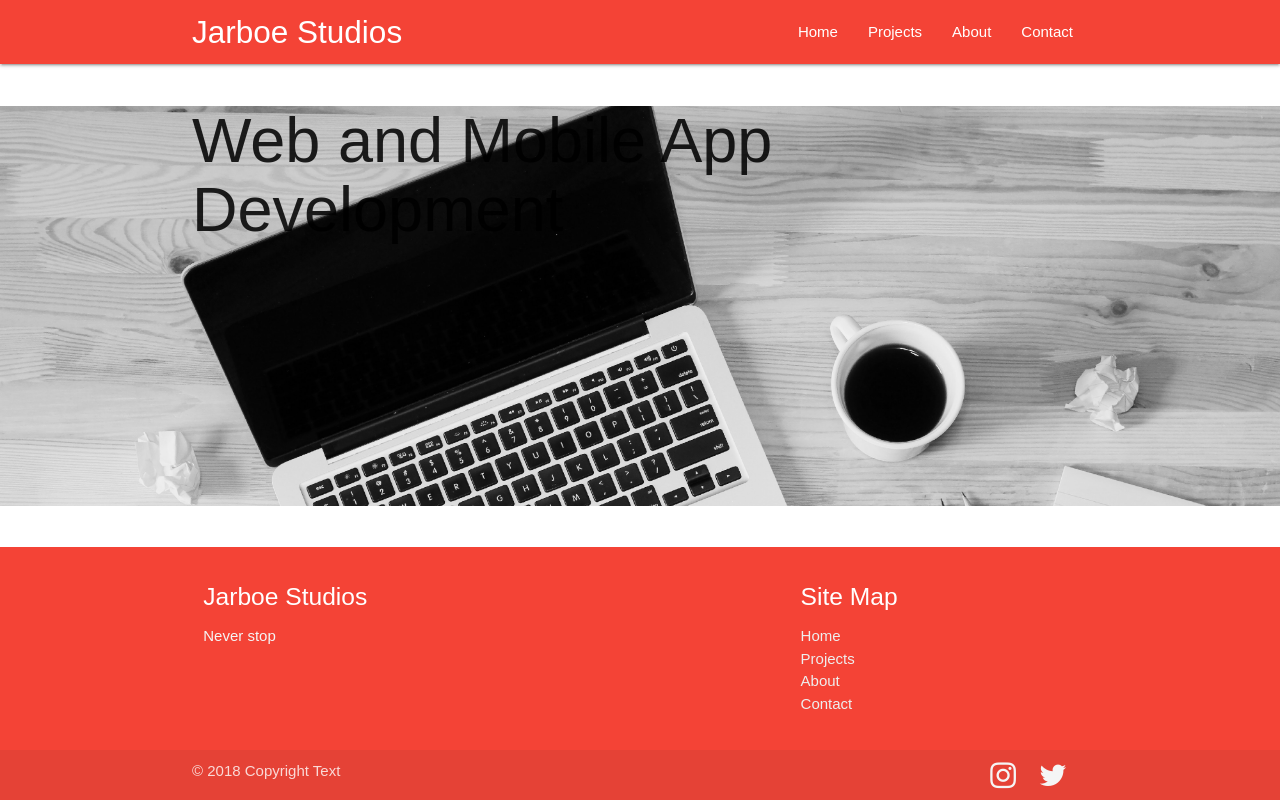
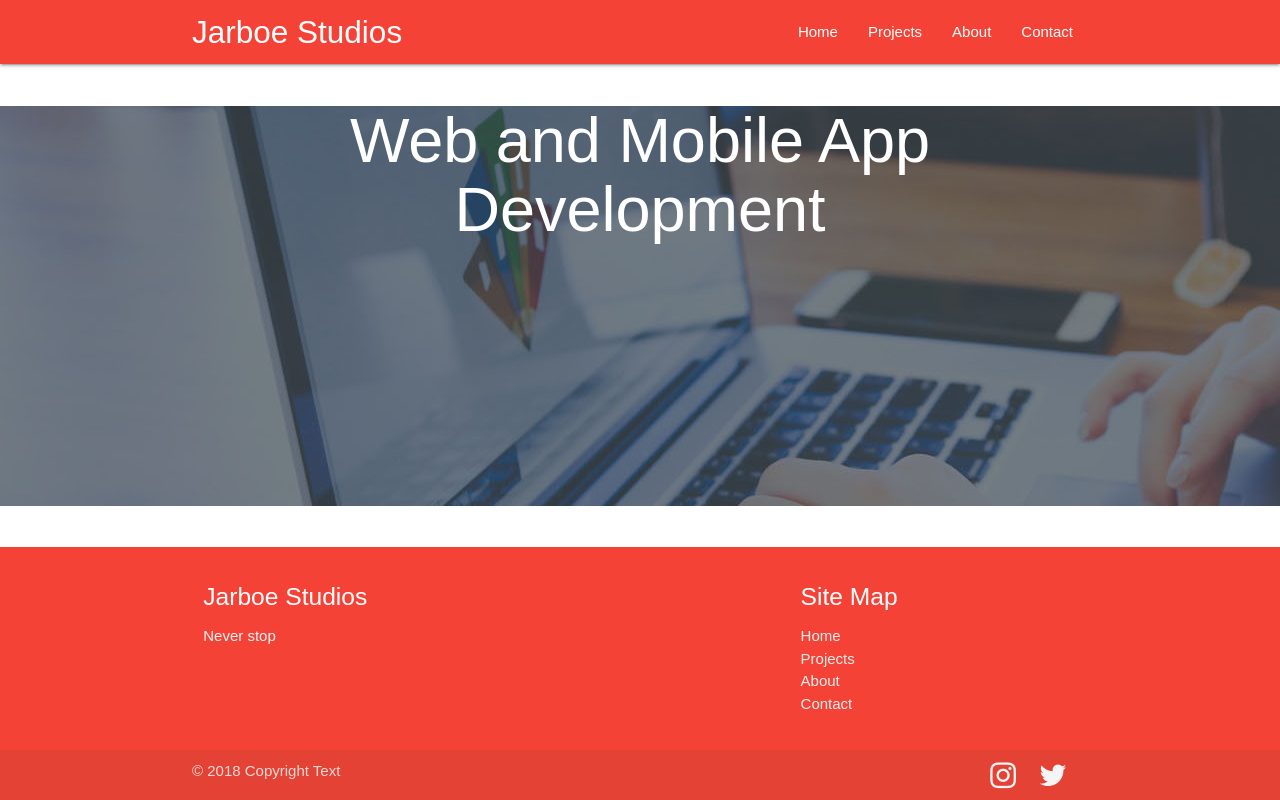
Before and after one commit to andrejarboe/jarboe, a React (Create React App) app in the folder client/: page / in a window 1280 px wide. Built offline with nearby package versions, Linux system fonts and the light colour scheme.

Commit message:
changed shocase img

```diff
--- a/client/src/pages/Home/Home.css
+++ b/client/src/pages/Home/Home.css
@@ -2,8 +2,10 @@
 
 #showcase{
   min-height: 400px;
-  background: url(../../images/lauren-mancke-60627-unsplash.jpg) no-repeat ;
-  background-size: cover;
+  background: url(../../images/showcase.jpg) no-repeat 0 -400px;
+  text-align: center;
+  color: white;
+  /* background-size: cover;
   -webkit-filter: grayscale(100%); /* Safari 6.0 - 9.0 */
-  filter: grayscale(100%);
+  /* filter: grayscale(100%); */
 }
```
Also changed, not shown: client/src/images/showcase.jpg (added), 1 other file (tests, documents, lock files or other folders).
